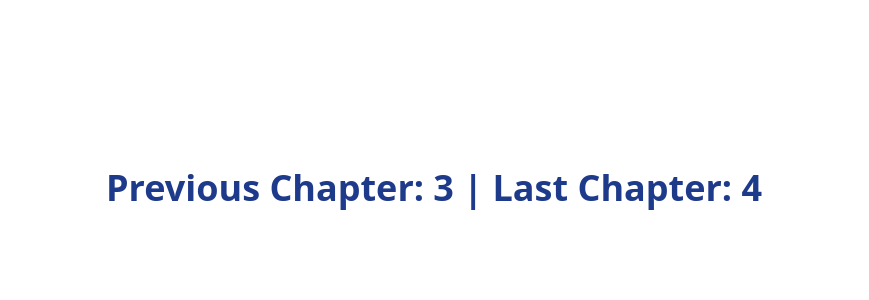
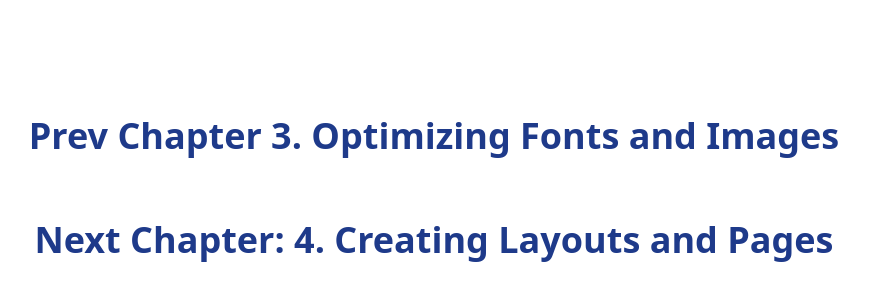
Before and after one commit to serge-serg/nextjs-dashboard, a Next.js app: page /last-chapter in a window 1280 px wide. Shown: the part 204-504 px from the top of the page, without its empty margins (206-1075 px from the left). Built offline with nearby package versions, Linux system fonts and the light colour scheme.

Commit message:
Fixing issue with br abd key

```diff
--- a/app/last-chapter/page.tsx
+++ b/app/last-chapter/page.tsx
@@ -3,29 +3,36 @@ import Link from "next/link";
 import tw from "tailwind-styled-components";
 export default function LastChapter() {
   const ChapterLink = tw(Link)`
+    inline-block
+    my-8
     text-blue-900
     hover:underline
   `;
+  const [prevChapterTitle, nextChapterTitle] = [
+    "3. Optimizing Fonts and Images",
+    "4. Creating Layouts and Pages",
+  ];
+  const [prevChapterLink, nextChapterLink] = [
+    "optimizing-fonts-images",
+    "creating-layouts-and-pages",
+  ];
   const chapters = [
-    { title: "Previous Chapter: 3",
-      href: "optimizing-fonts-images"
-    },
-    { title: "Last Chapter: 4",
-      href: "#"
-    },
+    { title: `Prev Chapter ${prevChapterTitle}`, href: prevChapterLink },
+    { title: `Next Chapter: ${nextChapterTitle}`, href: nextChapterLink },
   ];
   return (
     <main className="flex min-h-screen flex-col items-center justify-center p-6">
       <div className="text-center">
         <h1 className="text-4xl font-bold mb-4">
           {chapters.map((chapter, index) => (
-            <ChapterLink
-              key={index}
-              href={`https://nextjs.org/learn/dashboard-app/${chapter.href}`}
-            >
-              {chapter.title}
-              {index < chapters.length - 1 && " | "}
-            </ChapterLink>
+            <>
+              <ChapterLink
+                key={index}
+                href={`https://nextjs.org/learn/dashboard-app/${chapter.href}`}
+              >{chapter.title}
+              </ChapterLink>
+              {index < chapters.length - 1 && <br key={`br${index}`} />}
+            </>
           ))}
         </h1>
       </div>
```
Also changed, not shown: app/page.tsx (+3 -5 lines).
